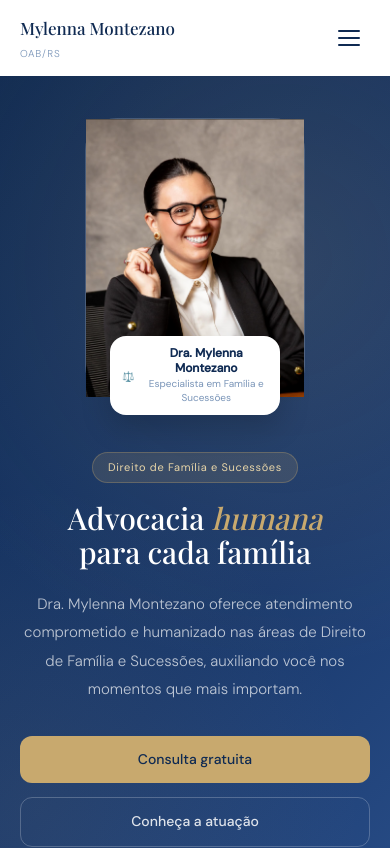
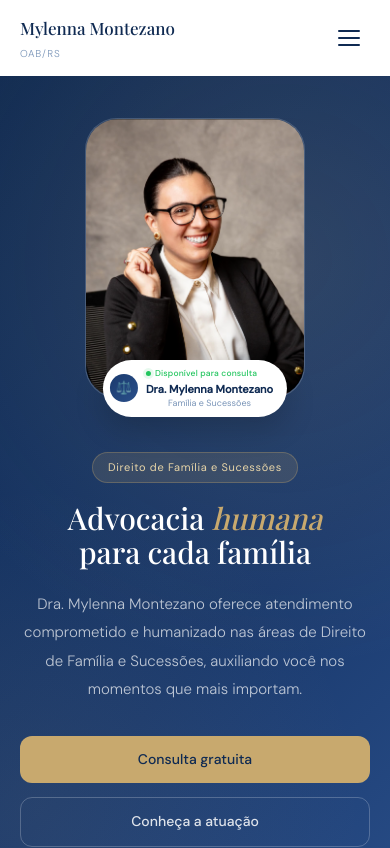
Before and after one commit to endryus7/Advogada-Mylenna, a React (Vite) app in the folder frontend/: page / in a window 390 px wide. Shown: the top 848 px of the page. Built offline with nearby package versions, Linux system fonts and the light colour scheme; a web font is replaced by a local one.

Commit message:
Modifica Hero, Sobre, Contato, Footer e siteData
Adiciona novo hero-card no hero, ajusta sobre, contato, footer e adiciona informações no siteData

```diff
--- a/frontend/src/components/Contato.jsx
+++ b/frontend/src/components/Contato.jsx
@@ -31,7 +31,7 @@ export default function Contato() {
 
     try {
       const response = await fetch(
-        'https://formsubmit.co/ajax/email@hotmail.com',
+        'https://formsubmit.co/ajax/endryusmontezano2@hotmail.com',
         {
           method: 'POST',
           headers: {
--- a/frontend/src/components/Footer.css
+++ b/frontend/src/components/Footer.css
@@ -85,7 +85,7 @@
   }
 
   .footer__aviso {
-    max-width: 100%;
+    max-width: 70%;
   }
 }
 
--- a/frontend/src/components/Hero.css
+++ b/frontend/src/components/Hero.css
@@ -97,7 +97,6 @@
   font-weight: 500;
   padding: 12px 26px;
   border-radius: var(--radius-md);
-  transition: background var(--transition);
 }
 
 .btn-ghost:hover {
@@ -166,6 +165,7 @@
   height: 100%;
   object-fit: cover;
   object-position: top center;
+  border-radius: var(--radius-xl);
 }
 
 /* CARD DESKTOP */
@@ -174,22 +174,68 @@
   bottom: -16px;
   left: -30px;
   background: #fff;
-  border-radius: 14px;
-  padding: 12px 16px;
+  border-radius: var(--radius-md);
+  padding: 8px 16px 8px 8px;
+  display: inline-flex;
+  align-items: center;
+  gap: 10px;
+  box-shadow: 0 12px 30px rgba(0, 0, 0, 0.18);
+  z-index: 5;
+  white-space: nowrap;
+}
+
+.hero__card-avatar {
+  width: 34px;
+  height: 34px;
+  border-radius: 50%;
+  background: linear-gradient(135deg, var(--navy-light), var(--navy-soft));
   display: flex;
   align-items: center;
-  gap: 10px;
-  min-width: 220px;
-  box-shadow: 0 12px 30px rgba(0, 0, 0, 0.18);
-  z-index: 5;
-}
-
-.hero__card-icon {
-  font-size: 20px;
+  justify-content: center;
+  font-size: 16px;
   flex-shrink: 0;
 }
 
-.hero__card strong {
+.hero__card-text {
+  display: flex;
+  flex-direction: column;
+  gap: 2px;
+}
+
+/* Indicador */
+.hero__card-status {
+  display: flex;
+  align-items: center;
+  gap: 4px;
+}
+
+.hero__card-dot {
+  width: 5px;
+  height: 5px;
+  border-radius: 50%;
+  background: #22c55e;
+  flex-shrink: 0;
+  animation: pulse 2s infinite;
+}
+
+@keyframes pulse {
+  0%,
+  100% {
+    box-shadow: 0 0 0 1.5px rgba(34, 197, 94, 0.2);
+  }
+  50% {
+    box-shadow: 0 0 0 3px rgba(34, 197, 94, 0.1);
+  }
+}
+
+.hero__card-status span {
+  font-size: 9px;
+  font-weight: 500;
+  color: #22c55e;
+  letter-spacing: 0.02em;
+}
+
+.hero__card-text strong {
   display: block;
   font-size: 12px;
   color: var(--navy);
@@ -197,12 +243,11 @@
   line-height: 1.2;
 }
 
-.hero__card span {
+.hero__card-text > span {
   display: block;
-  font-size: 11px;
+  font-size: 10px;
   color: var(--text-muted);
   line-height: 1.3;
-  margin-top: 2px;
 }
 
 /* TABLET */
@@ -239,26 +284,33 @@
   .hero__card {
     left: 50%;
     transform: translateX(-50%);
-    bottom: -18px;
-
-    min-width: 185px;
-    max-width: 200px;
-
-    padding: 12px 14px;
-    border-radius: 16px;
-
-    justify-content: center;
-    text-align: center;
+    bottom: -20px;
+    padding: 8px 16px 8px 8px;
+    border-radius: 40px;
+    gap: 9px;
   }
 
-  .hero__card strong {
-    font-size: 13px;
-    line-height: 1.2;
+  .hero__card-avatar {
+    width: 30px;
+    height: 30px;
+    font-size: 14px;
   }
 
-  .hero__card span {
-    font-size: 11px;
-    line-height: 1.4;
+  .hero__card-dot {
+    width: 5px;
+    height: 5px;
+  }
+
+  .hero__card-status span {
+    font-size: 8.5px;
+  }
+
+  .hero__card-text strong {
+    font-size: 11.5px;
+  }
+
+  .hero__card-text > span {
+    font-size: 9.5px;
   }
 
   .hero__badge {
@@ -313,16 +365,21 @@
   }
 
   .hero__card {
-    min-width: 170px;
-    max-width: 180px;
-    padding: 10px 12px;
+    padding: 7px 14px 7px 7px;
+    gap: 8px;
   }
 
-  .hero__card strong {
-    font-size: 12px;
+  .hero__card-avatar {
+    width: 28px;
+    height: 28px;
+    font-size: 13px;
   }
 
-  .hero__card span {
-    font-size: 10px;
+  .hero__card-text strong {
+    font-size: 11px;
+  }
+
+  .hero__card-text > span {
+    font-size: 9px;
   }
 }
--- a/frontend/src/components/Hero.jsx
+++ b/frontend/src/components/Hero.jsx
@@ -49,12 +49,17 @@ export default function Hero() {
 
             {/* Card flutuante */}
             <div className="hero__card">
-              <span className="hero__card-icon">⚖️</span>
-              <div>
+              <div className="hero__card-avatar">⚖️</div>
+              <div className="hero__card-text">
+                <div className="hero__card-status">
+                  <span className="hero__card-dot" />
+                  <span>Disponível para consulta</span>
+                </div>
                 <strong>Dra. Mylenna Montezano</strong>
-                <span>Especialista em Família e Sucessões</span>
+                <span>Família e Sucessões</span>
               </div>
             </div>
+
           </div>
         </div>
 
--- a/frontend/src/data/siteData.js
+++ b/frontend/src/data/siteData.js
@@ -4,8 +4,8 @@ export const advogada = {
   nome: 'Mylenna Montezano',
   oab: 'OAB/RS',
   especialidade: 'Advogada · Família e Sucessões',
-  whatsapp: '(51) 9 9999-9999',
-  whatsappLink: 'https://wa.me/5551999999999',
+  whatsapp: '(51) 9 9319-1967',
+  whatsappLink: 'https://wa.me/5551993191967',
   email: 'contato@mylennamontezano.adv.br',
   localizacao: 'Porto Alegre, RS — presencial e online',
   horario: 'Segunda a sexta, 8h às 18h',
```
Also changed, not shown: frontend/src/components/Sobre.jsx (+0 -10 lines).
